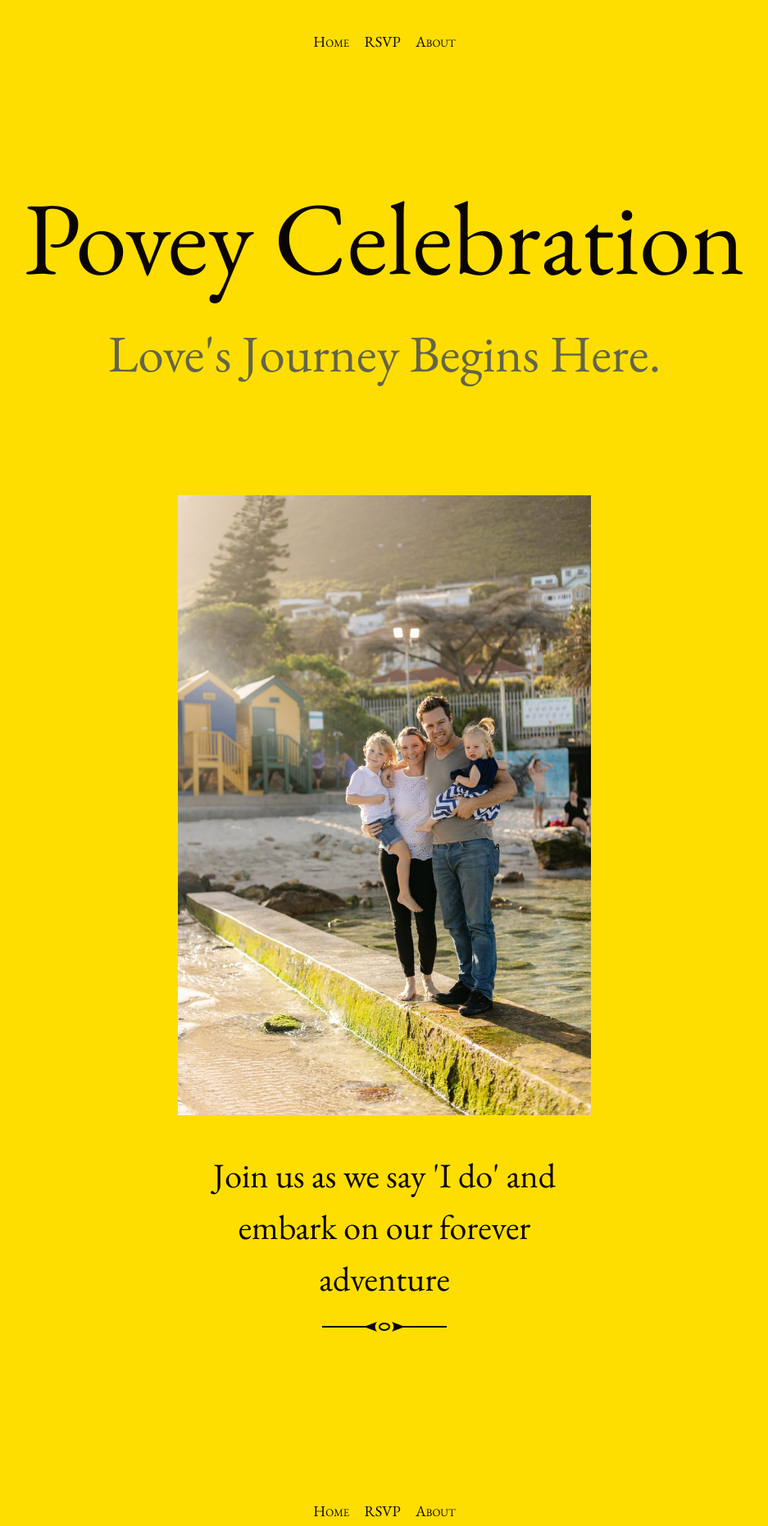
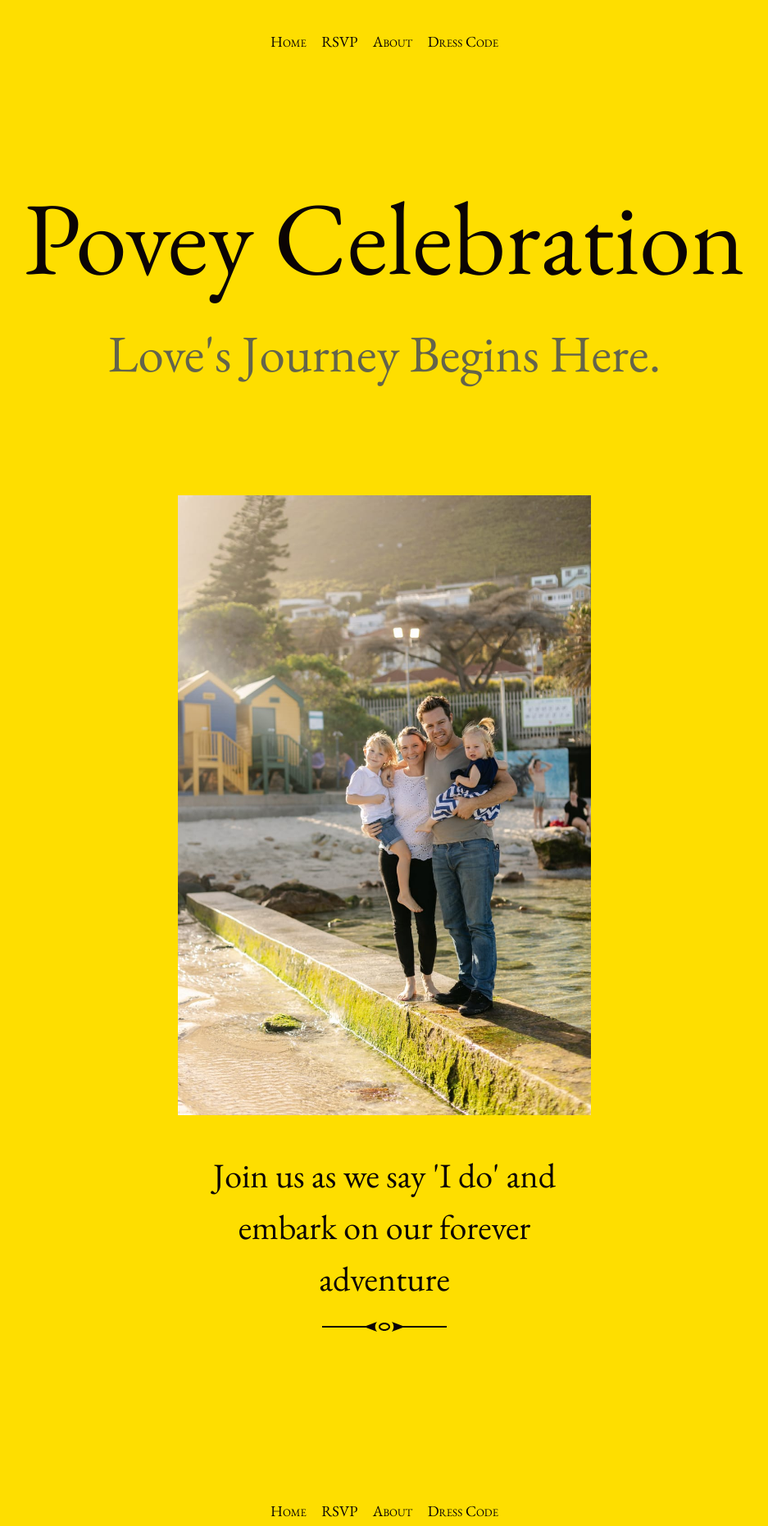
Before and after one commit to PoveyCelebration/PoveyCelebration.github.io, a Jekyll site: the page built from index.html, in a window 1280 px wide. Shown: the whole page at 82% size, without its empty margins (171-1108 px from the left). Built offline with Jekyll 4.4.1, drawn with Linux system fonts in a browser that asks for light colours; the list of posts is cut into pages by our own code.

Commit message:
Update menu.yml

```diff
--- a/_data/menu.yml
+++ b/_data/menu.yml
@@ -3,3 +3,6 @@
 
 - title: About
   url: /about.html
+
+- title: Dress Code
+  url: /dresscode.html
```
